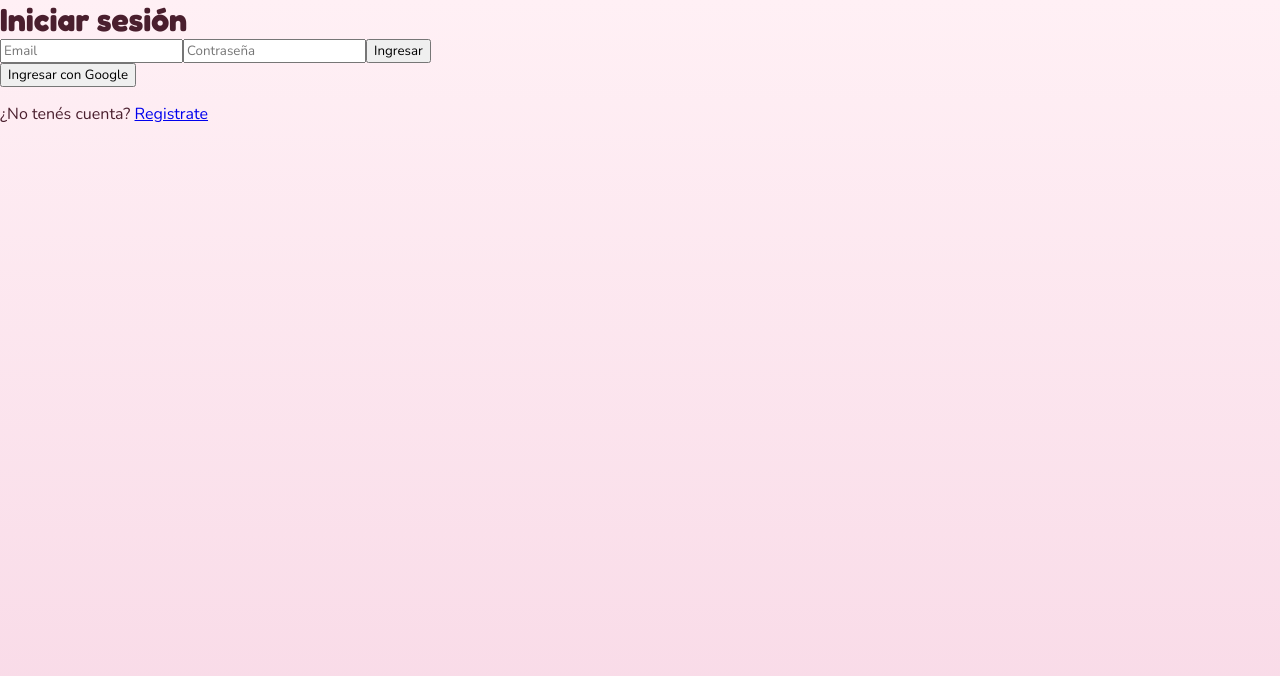
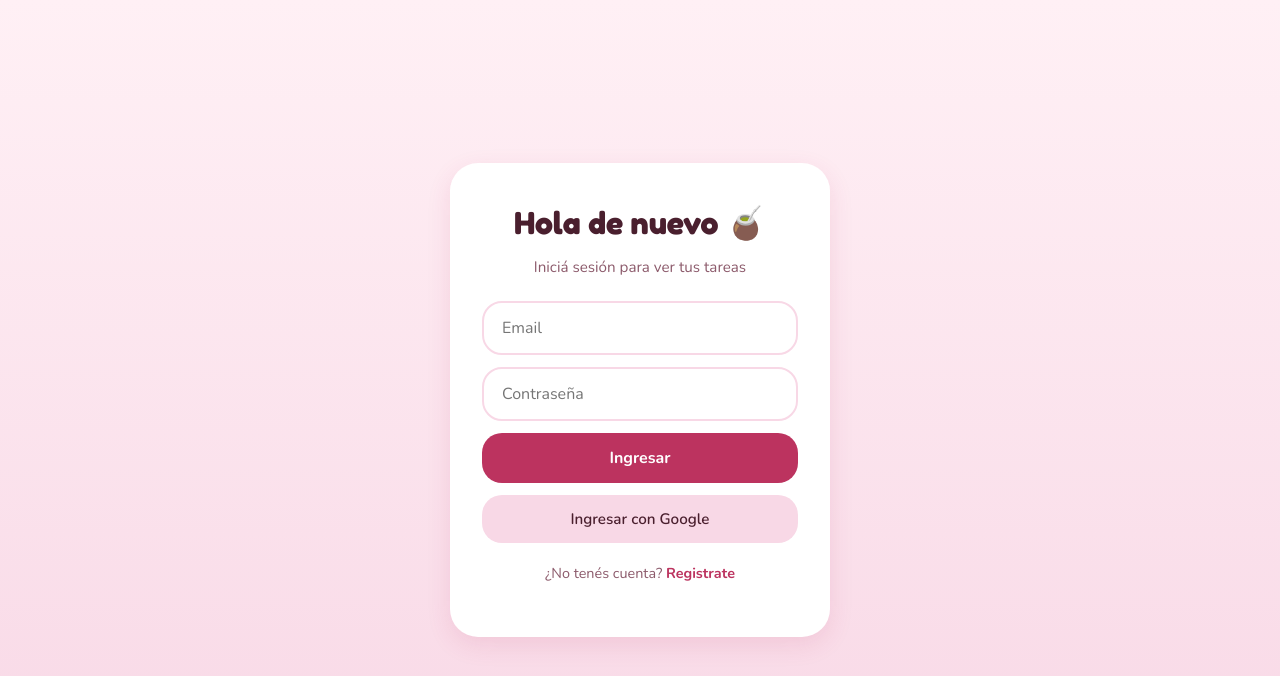
Before and after one commit to valefresia/matecode-tasks, a React (Vite) app: page /login in a window 1280 px wide. Shown: the top 676 px of the page. Built offline with nearby package versions, Linux system fonts and the light colour scheme; no server answers.

Commit message:
sigo modificando y agregando cosas en el css

```diff
--- /dev/null
+++ b/src/pages/Auth.css
@@ -0,0 +1,104 @@
+.auth-page {
+    min-height: 100vh;
+    display: flex;
+    align-items: center;
+    justify-content: center;
+    padding: 24px;
+}
+
+.auth-card {
+    background: var(--color-white);
+    border-radius: var(--radius-lg);
+    box-shadow: var(--shadow-soft);
+    padding: 40px 32px;
+    width: 100%;
+    max-width: 380px;
+    text-align: center;
+}
+
+.auth-card h1 {
+    font-size: 2rem;
+    margin-bottom: 8px;
+}
+
+.auth-subtitle {
+    color: var(--color-text-muted);
+    font-size: 0.95rem;
+    margin-bottom: 24px;
+}
+
+.auth-error {
+    background: #FDECEA;
+    color: var(--color-danger);
+    border-radius: var(--radius-sm);
+    padding: 10px 14px;
+    font-size: 0.9rem;
+    margin-bottom: 16px;
+}
+
+.auth-form {
+    display: flex;
+    flex-direction: column;
+    gap: 12px;
+}
+
+.auth-form input {
+    padding: 14px 18px;
+    border: 2px solid var(--color-surface-light);
+    border-radius: var(--radius-md);
+    font-size: 1rem;
+    outline: none;
+    transition: border-color 0.2s ease;
+}
+
+.auth-form input:focus {
+    border-color: var(--color-accent);
+}
+
+.btn-primary {
+    background: var(--color-accent);
+    color: var(--color-white);
+    border: none;
+    border-radius: var(--radius-md);
+    padding: 14px;
+    font-size: 1rem;
+    font-weight: 700;
+    transition: background 0.2s ease;
+}
+
+.btn-primary:hover {
+    background: var(--color-accent-dark);
+}
+
+.btn-google {
+    background: var(--color-surface-light);
+    color: var(--color-text);
+    border: none;
+    border-radius: var(--radius-md);
+    padding: 14px;
+    font-size: 0.95rem;
+    font-weight: 600;
+    margin-top: 12px;
+    width: 100%;
+    transition: background 0.2s ease;
+}
+
+.btn-google:hover {
+    background: var(--color-surface);
+}
+
+.auth-switch {
+    margin-top: 20px;
+    font-size: 0.9rem;
+    color: var(--color-text-muted);
+}
+
+.auth-switch a {
+    color: var(--color-accent);
+    font-weight: 700;
+    text-decoration: none;
+}
+
+.auth-switch a:hover {
+    text-decoration: underline;
+}
--- a/src/pages/Login.tsx
+++ b/src/pages/Login.tsx
@@ -1,6 +1,7 @@
 import { useState, type FormEvent } from "react";
 import { useNavigate, Link } from "react-router-dom";
 import { useAuth } from "../hooks/useAuth";
+import "./Auth.css";
 
 export const Login = () => {
     const [email, setEmail] = useState("");
@@ -28,12 +29,14 @@ export const Login = () => {
     };
 
     return (
-        <div>
-            <h1>Iniciar sesión</h1>
+        <div className="auth-page">
+            <div className="auth-card">
+                <h1>Hola de nuevo 🧉</h1>
+                <p className="auth-subtitle">Iniciá sesión para ver tus tareas</p>
 
-            {error && <p role="alert">{error}</p>}
+                {error && <p className="auth-error" role="alert">{error}</p>}
 
-            <form onSubmit={handleSubmit}>
+                <form className="auth-form" onSubmit={handleSubmit}>
                     <input
                         type="email"
                         placeholder="Email"
@@ -48,14 +51,17 @@ export const Login = () => {
                         onChange={(e) => setPassword(e.target.value)}
                         required
                     />
-                <button type="submit">Ingresar</button>
+                    <button className="btn-primary" type="submit">Ingresar</button>
                 </form>
 
-            <button onClick={handleGoogleLogin}>Ingresar con Google</button>
+                <button className="btn-google" onClick={handleGoogleLogin}>
+                    Ingresar con Google
+                </button>
 
-            <p>
+                <p className="auth-switch">
                     ¿No tenés cuenta? <Link to="/register">Registrate</Link>
                 </p>
             </div>
+        </div>
     );
 };
```
Also changed, not shown: src/App.css (deleted, +0 -184 lines). Lines whose indentation alone changed are shown as unchanged.
